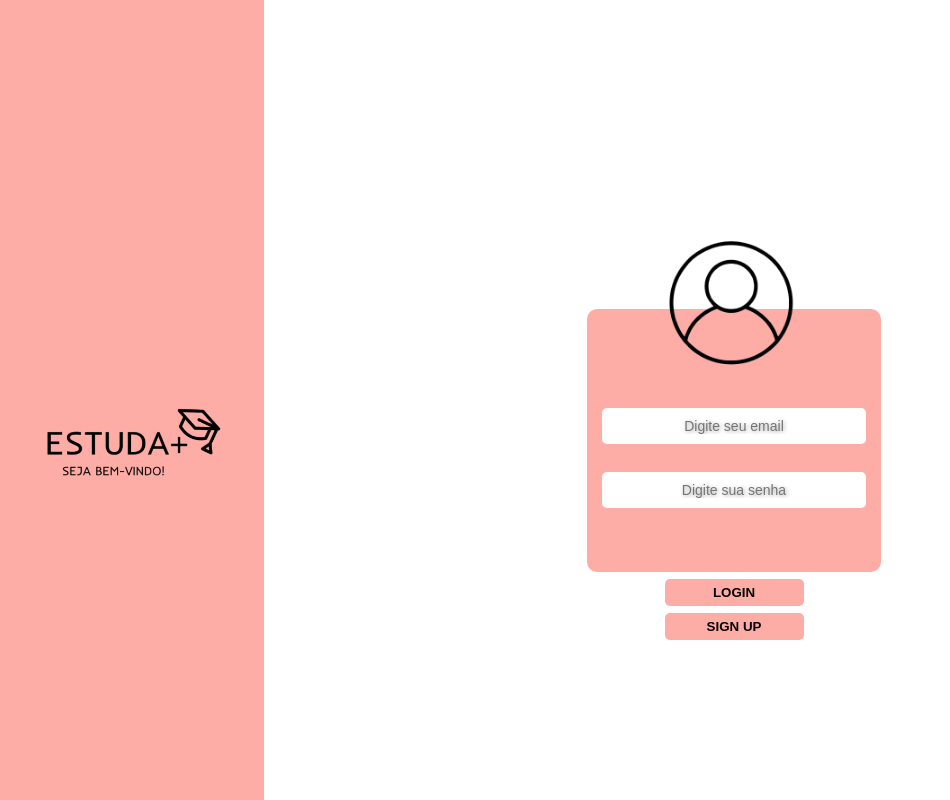
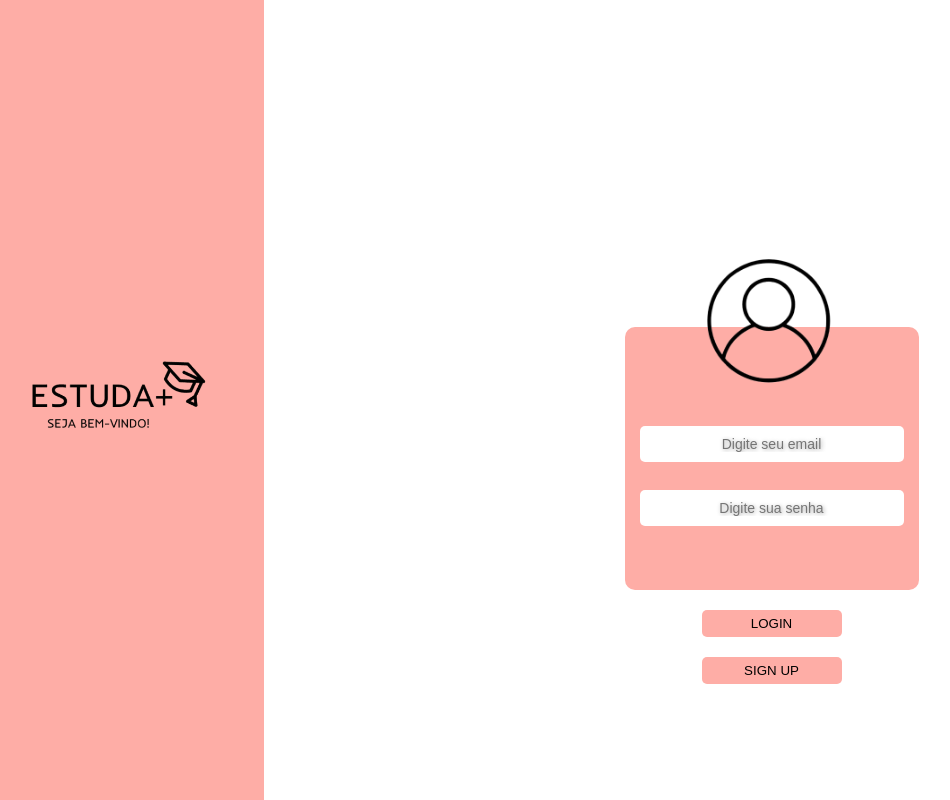
Before and after one commit to emmillykaythe/estuda-mais, a Next.js app: page / in a window 1280 px wide. Shown: the whole page, without its empty margins (56-1006 px from the left). Built offline with nearby package versions, Linux system fonts and the light colour scheme.

Commit message:
criei um link de "SIGN-UP" para tela de cadastro

```diff
--- a/src/app/page.js
+++ b/src/app/page.js
@@ -1,5 +1,6 @@
 import Image from "next/image";
 import styles from "./page.module.css";
+import Link from "next/link";
 
 export default function Home() {
   return (
@@ -15,7 +16,10 @@ export default function Home() {
       <input className={styles.input} type="password" placeholder="Digite sua senha" />
     </div>
       <button className={styles.button}>LOGIN</button>
+
+      <Link href ='/cadastro'>
       <button className={styles.button}>SIGN UP</button>
+      </Link>
     </div>
     </div>
   );
--- a/src/app/page.module.css
+++ b/src/app/page.module.css
@@ -1,170 +1,10 @@
 .page {
-  --gray-rgb: 0, 0, 0;
-  --gray-alpha-200: rgba(var(--gray-rgb), 0.08);
-  --gray-alpha-100: rgba(var(--gray-rgb), 0.05);
-
-  --button-primary-hover: #000000;
-  --button-secondary-hover: #000000;
-
   display: grid;
   grid-template-rows: 20px 1fr 20px;
   align-items: center;
   justify-items: center;
-  min-height: 100svh;
-  padding: 80px;
-  gap: 64px;
-  font-family: var(--font-geist-sans);
+  min-height: 100vh;
 }
-
-/*@media (prefers-color-scheme: dark) {
-  .page {
-    --gray-rgb: 255, 255, 255;
-    --gray-alpha-200: rgba(var(--gray-rgb), 0.145);
-    --gray-alpha-100: rgba(var(--gray-rgb), 0.06);
-
-    --button-primary-hover: #000000;
-    --button-secondary-hover: #000000;
-  }
-}
-
-.main {
-  display: flex;
-  flex-direction: column;
-  gap: 32px;
-  grid-row-start: 2;
-}
-
-.main ol {
-  font-family: var(--font-geist-mono);
-  padding-left: 0;
-  margin: 0;
-  font-size: 14px;
-  line-height: 24px;
-  letter-spacing: -0.01em;
-  list-style-position: inside;
-}
-
-.main li:not(:last-of-type) {
-  margin-bottom: 8px;
-}
-
-.main code {
-  font-family: inherit;
-  background: var(--gray-alpha-100);
-  padding: 2px 4px;
-  border-radius: 4px;
-  font-weight: 600;
-}
-
-.ctas {
-  display: flex;
-  gap: 16px;
-}
-
-.ctas a {
-  appearance: none;
-  border-radius: 128px;
-  height: 48px;
-  padding: 0 20px;
-  border: none;
-  border: 1px solid transparent;
-  transition:
-    background 0.2s,
-    color 0.2s,
-    border-color 0.2s;
-  cursor: pointer;
-  display: flex;
-  align-items: center;
-  justify-content: center;
-  font-size: 16px;
-  line-height: 20px;
-  font-weight: 500;
-}
-
-a.primary {
-  background: var(--foreground);
-  color: var(--background);
-  gap: 8px;
-}
-
-a.secondary {
-  border-color: var(--gray-alpha-200);
-  min-width: 158px;
-}
-
-.footer {
-  grid-row-start: 3;
-  display: flex;
-  gap: 24px;
-}
-
-.footer a {
-  display: flex;
-  align-items: center;
-  gap: 8px;
-}
-
-.footer img {
-  flex-shrink: 0;
-}*/
-
-/*@media (hover: hover) and (pointer: fine) {
-  a.primary:hover {
-    background: var(--button-primary-hover);
-    border-color: transparent;
-  }
-
-  a.secondary:hover {
-    background: var(--button-secondary-hover);
-    border-color: transparent;
-  }
-
-  .footer a:hover {
-    text-decoration: underline;
-    text-underline-offset: 4px;
-  }
-}
-
-@media (max-width: 600px) {
-  .page {
-    padding: 32px;
-    padding-bottom: 80px;
-  }
-
-  .main {
-    align-items: center;
-  }
-
-  .main ol {
-    text-align: center;
-  }
-
-  .ctas {
-    flex-direction: column;
-  }
-
-  .ctas a {
-    font-size: 14px;
-    height: 40px;
-    padding: 0 16px;
-  }
-
-  a.secondary {
-    min-width: auto;
-  }
-
-  .footer {
-    flex-wrap: wrap;
-    align-items: center;
-    justify-content: center;
-  }
-}
-
-@media (prefers-color-scheme: dark) {
-  .logo {
-    filter: invert();
-  }
-*/
 
 .abaLateral {
   position: fixed;
@@ -173,53 +13,54 @@ a.secondary {
   width: 40vh;
   height: 100vh;
   background-color: #FEADA6;
+  display: flex;
+  justify-content: center;
+  align-items: center;
   }
 
 .logo {
   filter: sepia();
   height: auto;
-  margin: 21.5rem auto;
 }
 
 .container {
   display: flex;  /*define a distancias das caixas de dentro*/
   flex-direction: column; /*organiza em colunas*/
   align-items: center; /*coloca os botões no centro*/
-  margin-top: 35.5rem; /*define a altura da caixa completa*/
-  margin-left: 18.75rem; /*traz o container todo para direita*/
+  margin-top: 790px; /*define a altura da caixa completa*/
+  margin-left: 375px; /*traz o container todo para direita*/
 }
 
 .caixaform{
   background-color: #FEADA6;
-  padding: 3.125rem 0.9375rem 0.9375rem; /*1º valor = cima; 2º valor = tamanho na direita e na esquerda; 3º valor = tamanho de baixo para cima*/
+  padding: 50px 15px 15px; /*1º valor = cima; 2º valor = tamanho na direita e na esquerda; 3º valor = tamanho de baixo para cima*/
   border-radius: 10px; /*arredonda as bordas*/
-  width: 18.375rem; /*define o tamanho das caixas - comprimento*/
-  height: 16.4375rem; /*define o tamanho da caixa - altura */
+  width: 294px; /*define o tamanho das caixas - comprimento*/
+  height: 263px; /*define o tamanho da caixa - altura */
   display: flex; /*define a distancias das caixas de dentro*/
   flex-direction: column; /*organiza em colunas*/
   justify-content: center; /*coloca as caixas no centro*/
-  gap: 1.75rem; /*define a distancia das caixas*/
+  gap: 28px; /*define a distancia das caixas*/
 }
 
 .input {
-  padding: 0.625rem; /*define o tamanho das caixas - altura*/
+  padding: 10px; /*define o tamanho das caixas - altura*/
   border: none; /*remove a borda*/
   border-radius: 5px; /*arredonda as bordas*/
   font-size: 14px; /*tamanho do texto*/
   width: 100%; /*define o tamanho das caixas - comprimento*/
   text-align: center; /*coloca o texto no centro*/
   text-shadow: 1px 1px 4px rgba(0, 0, 0, 0.377); /*adiciona um sombreamento no texto*/
-
 }
 
 .button {
-  margin-top: 0.4375rem; /*distancia do botão*/
+  margin-top: 20px; /*distancia do botão*/
   background-color: #FEADA6;
   border: none; /*remove a borda*/
-  padding: 0.375rem; /*define o tamanho das caixas - altura */
-  width: 8.6875rem; /*define o tamanho das caixas - comprimento*/
+  padding: 6px; /*define o tamanho das caixas - altura */
+  width: 140px; /*define o tamanho das caixas - comprimento*/
   border-radius: 5px; /*arredonda as bordas*/
-  font-weight: bold; /*deixa em negrito*/
+
 }
 
 .usuario{
```
